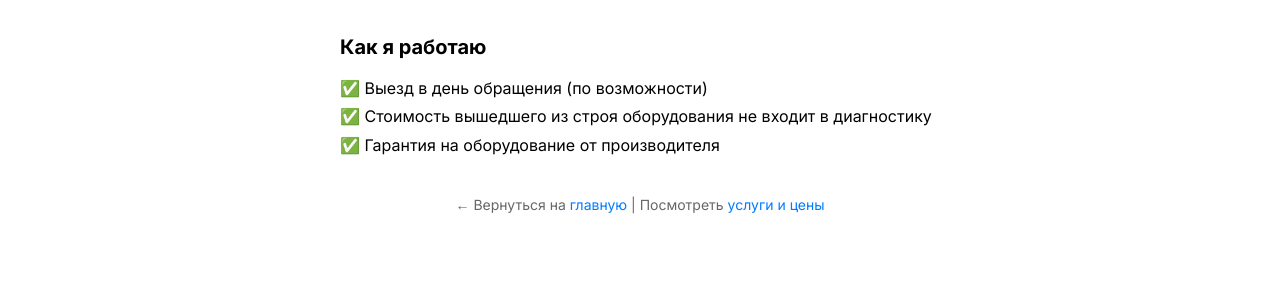
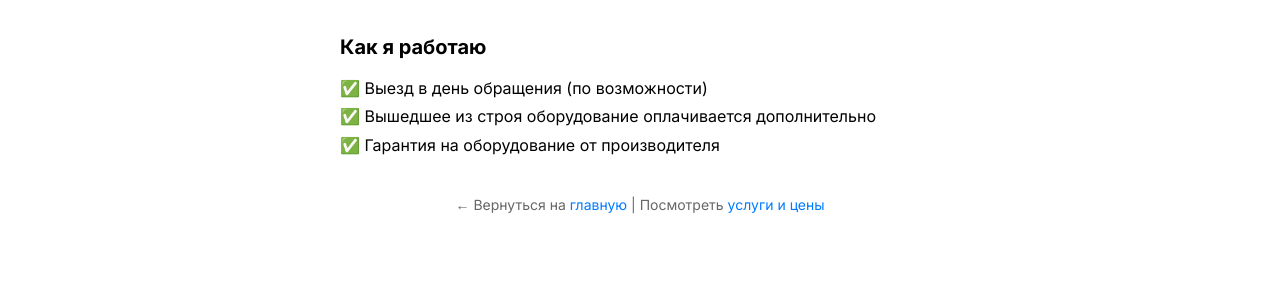
Before and after one commit to dmtaldom/dmtaldom.github.io, a Jekyll site: the page built from contacts.md, in a window 1280 px wide. Shown: the part 901-1201 px from the top of the page. Built offline with Jekyll 4.4.1, drawn with Linux system fonts in a browser that asks for light colours.

Commit message:
change how i am working in contacts

```diff
--- a/contacts.md
+++ b/contacts.md
@@ -54,7 +54,7 @@ permalink: /contacts/
                 </h2>
                 <ul style="list-style: none; padding: 0; margin: 0;">
                     <li style="margin: 8px 0;">✅ Выезд в день обращения (по возможности)</li>
-                    <li style="margin: 8px 0;">✅ Стоимость вышедшего из строя оборудования не входит в диагностику</li>
+                    <li style="margin: 8px 0;">✅ Вышедшеe из строя оборудование оплачивается дополнительно</li>
                     <li style="margin: 8px 0;">✅ Гарантия на оборудование от производителя</li>
                 </ul>
             </div>
```
